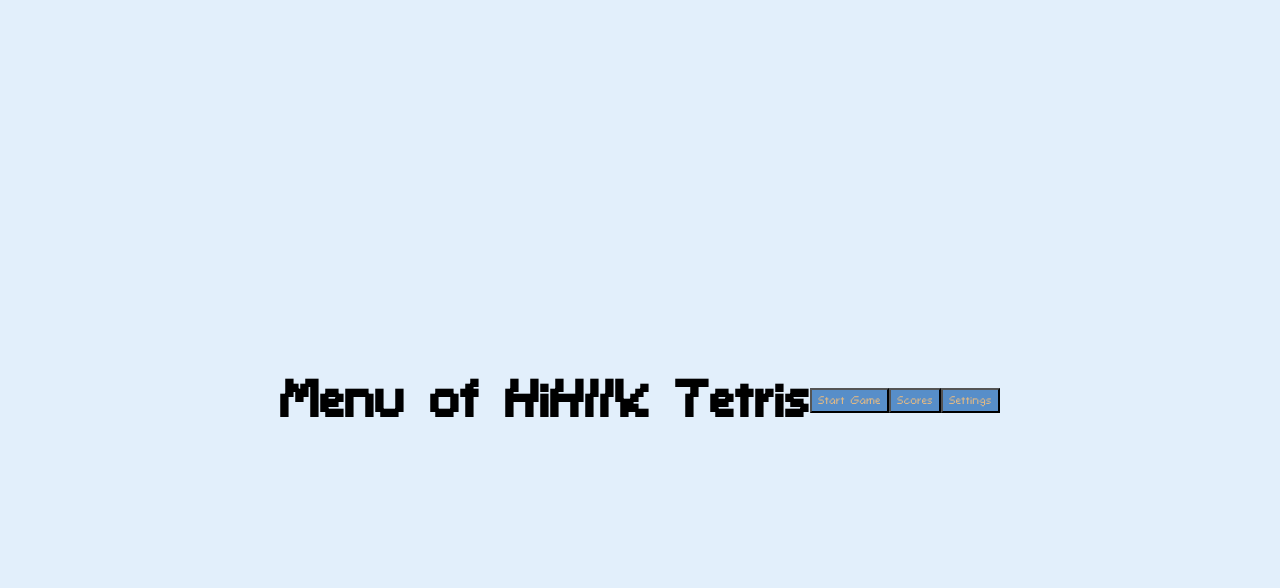
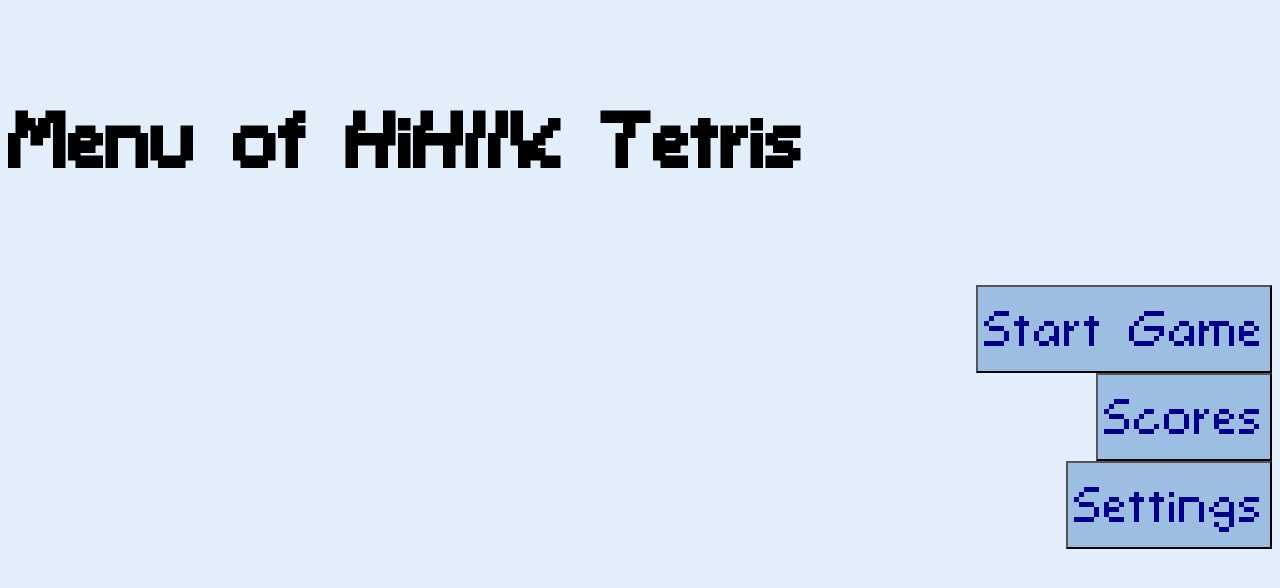
Before and after one commit to Ahimenes17/Tetris_Hihiik, a plain HTML site: page menu.html in a window 1280 px wide. Drawn offline with Linux system fonts and the light colour scheme.

Commit message:
Add  new important files

```diff
--- a/1.js
+++ /dev/null
@@ -1,6 +0,0 @@
-import {JSONFilePreset} from 'lowdb/node'
-
-const scores = {players:[]}
-const db = await JSONFilePreset('scores.json', scores)
-
-await db.update(({persons }) => persons.push('Mike'))
--- a/LightTheme.css
+++ b/LightTheme.css
@@ -24,6 +24,7 @@
 	padding: 0;
 	border: 0;
 	background: transparent;
+	font-size: 40px;
 }
 
 p{
--- a/menu.css
+++ b/menu.css
@@ -5,19 +5,18 @@
 
 html, body{
     font-family: "Comicoro";
-    height: 100%;
-    margin: 0;
     background: #e2effb;
-    display: flex;
-    align-items: center;
-    justify-content: center;
-	font-size: 40px;
+    font-size: 60px;
 }
 
 button{
     font-family: "Comicoro";
-    background: #578ec9;
-    color: burlywood;
-    font-size: large;
+    background: rgba(87, 142, 201, 0.5);;
+    color: darkblue;
+    font-size: 80px;
+    float: right;
+}
 
+div{
+    float: right;
 }
--- a/menu.html
+++ b/menu.html
@@ -7,11 +7,13 @@
     </head>
     <body>
         <h1>Menu of HiHIIK Tetris</h1>
+        <div>
         <button class="button-start-game" id="button-start-game">Start Game</button>
         <br>
         <button class="button-scores" id="button-scores">Scores</button>
         <br>
         <button class="button-settings" id="button-settings">Settings</button>
+        </div>
         <script type="text/javascript" src="menu.js"></script>
     </body>
 
--- /dev/null
+++ b/scoreTable.js
@@ -0,0 +1 @@
+//Файлик для прописания кода вывода в таблицу данных из json
```
Also changed, not shown: tetris1.html (+0 -1 lines), scoresTable.html (added), settings.html (added), settings.js (added).
